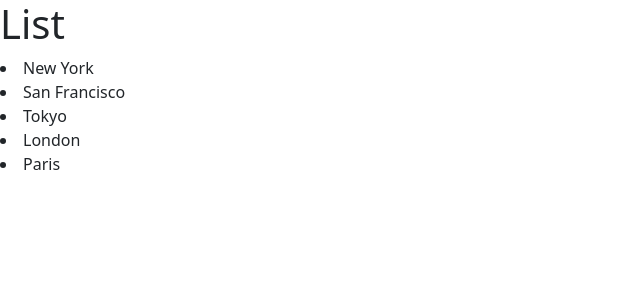
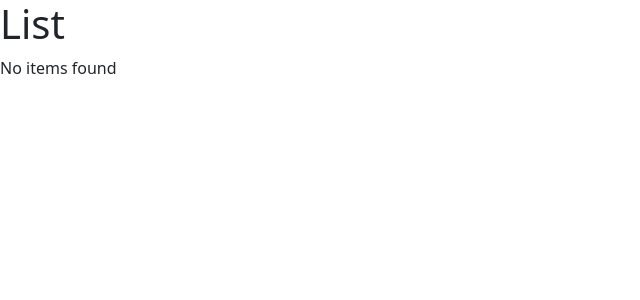
Before and after one commit to Xelo04/React-Basics, a React (Vite) app: page / in a window 1280 px wide. Shown: the top 300 px of the page, without its empty margins (0-640 px from the left). Built offline with nearby package versions, Linux system fonts and the light colour scheme.

Commit message:
update ListGroup component to handle empty item lists with a user-friendly message

```diff
--- a/src/components/ListGroup.tsx
+++ b/src/components/ListGroup.tsx
@@ -1,7 +1,12 @@
 // import { Fragment } from "react";
 
 function ListGroup() {
-  const items = ["New York", "San Francisco", "Tokyo", "London", "Paris"];
+  let items = ["New York", "San Francisco", "Tokyo", "London", "Paris"];
+  items = []; // to test the empty list case
+
+  //   const GetMessage = () => {
+  //     return items.length === 0 ? <p>No items found</p> : null;
+  //   };
 
   return (
     // <h1>List</h1> u cant use more than 2 elements in a single component
@@ -32,13 +37,26 @@ function ListGroup() {
     // </>
     // </Fragment>
 
+    // <>
+    //   <h1>List</h1>
+    //   {/* {message} */}
+    //   {GetMessage()}
+    //   {/*one of the ways show the message of empty array but if u dont need and variable in function its better to use const*/}
+    //   <ul className="list-group"></ul>
+    //   {/* it is now allowed expresion in JSX bcs u can only use HTML or React elements  */}
+    //   {/* items.map((item) => (<li>{item}</li>))*/}
+    //   {items.map((item) => (
+    //     <li key={item}>{item}</li> // every item should have a unique key
+    //   ))}
+    // </>
+
     <>
       <h1>List</h1>
+      {/* code is more readable and cleaner */}
+      {items.length == 0 && <p>No items found</p>}
       <ul className="list-group"></ul>
-      {/* it is now allowed expresion in JSX bcs u can only use HTML or React elements  */}
-      {/* items.map((item) => (<li>{item}</li>))*/}
       {items.map((item) => (
-        <li key={item}>{item}</li> // every item should have a unique key
+        <li key={item}>{item}</li>
       ))}
     </>
   );
```
